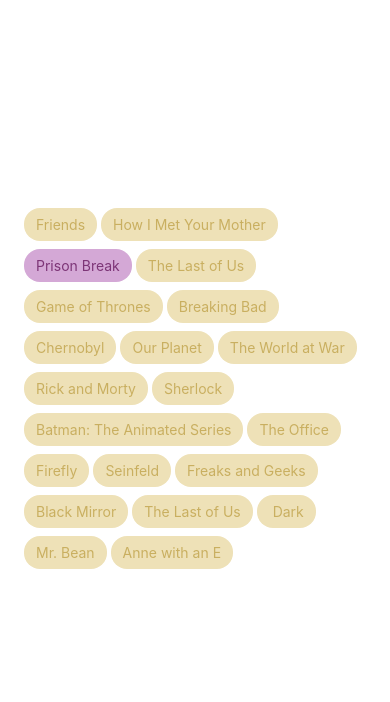
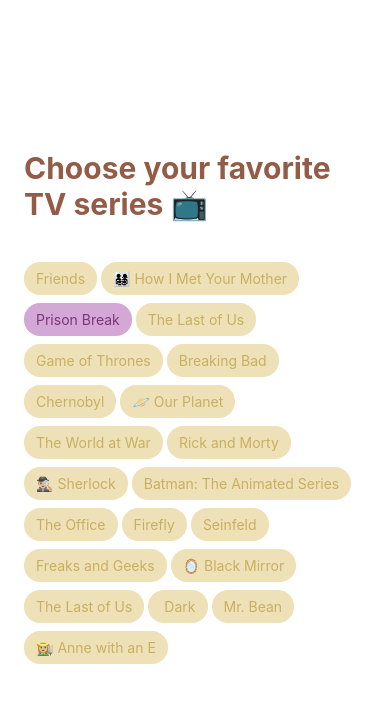
Before and after one commit to sevvaleygul0/react-native-animated-chip, a React Native app in the folder example/: screen / in a window 390 px wide. Shown: the top 702 px of the page. Built offline with nearby package versions, Linux system fonts and the light colour scheme.

Commit message:
refactor: data & title style

```diff
--- a/example/App.tsx
+++ b/example/App.tsx
@@ -1,5 +1,5 @@
 import React from 'react';
-import {SafeAreaView} from 'react-native';
+import {SafeAreaView, Text} from 'react-native';
 import AnimatedChip from './lib/AnimatedChip/AnimatedChip';
 
 const CHIP_DATA = [
@@ -10,7 +10,7 @@
   },
   {
     id: 2,
-    text: 'How I Met Your Mother',
+    text: '👨‍👩‍👧‍👦 How I Met Your Mother',
     active: false,
   },
   {
@@ -40,7 +40,7 @@
   },
   {
     id: 8,
-    text: 'Our Planet',
+    text: '🪐 Our Planet',
     active: false,
   },
   {
@@ -56,7 +56,7 @@
 
   {
     id: 11,
-    text: 'Sherlock',
+    text: '🕵🏼‍♂️ Sherlock',
     active: false,
   },
   {
@@ -86,7 +86,7 @@
   },
   {
     id: 17,
-    text: 'Black Mirror',
+    text: '🪞 Black Mirror',
     active: false,
   },
   {
@@ -106,14 +106,23 @@
   },
   {
     id: 21,
-    text: 'Anne with an E',
+    text: '👩🏼‍🌾 Anne with an E',
     active: false,
   },
 ];
 
 function App(): React.JSX.Element {
   return (
-    <SafeAreaView style={{marginHorizontal: 24, marginTop: 200}}>
+    <SafeAreaView style={{marginHorizontal: 24, marginTop: 150}}>
+      <Text
+        style={{
+          fontSize: 30,
+          fontWeight: '700',
+          color: '#935C47',
+          marginBottom: 32,
+        }}>
+        Choose your favorite TV series 📺
+      </Text>
       <AnimatedChip
         activeId={3}
         data={CHIP_DATA}
```
